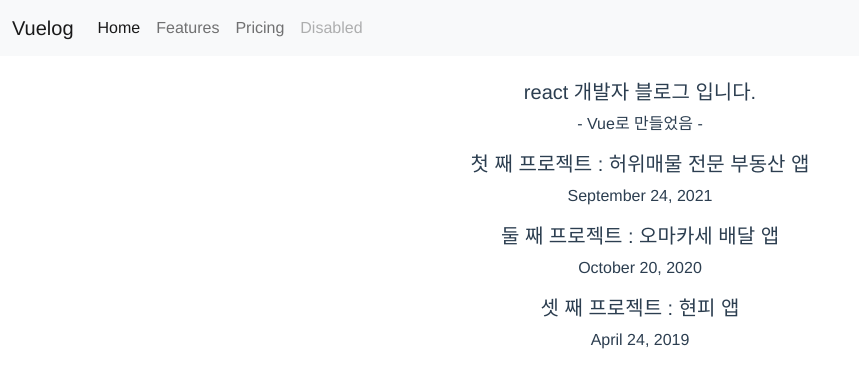
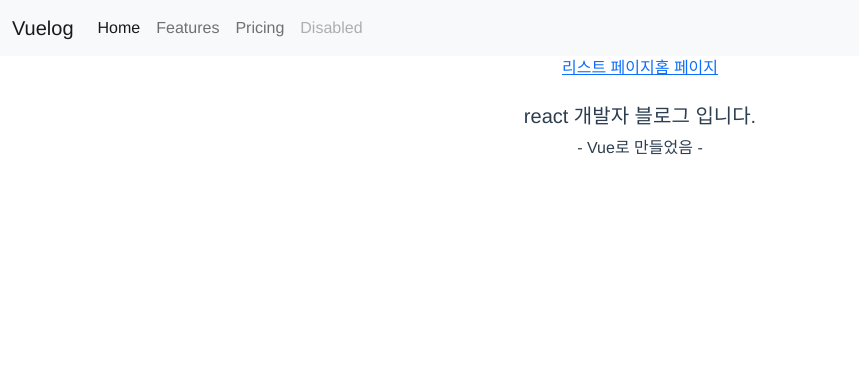
Before and after one commit to tomejake/learn-vue-router, a Vue app: page / in a window 1280 px wide. Shown: the top 388 px of the page, without its empty margins (0-859 px from the left). Built offline with nearby package versions, Linux system fonts and the light colour scheme.

Commit message:
install vue-router and setting

```diff
--- a/package.json
+++ b/package.json
@@ -11,7 +11,8 @@
     "@popperjs/core": "^2.10.2",
     "bootstrap": "^5.0.0-beta3",
     "core-js": "^3.6.5",
-    "vue": "^3.0.0"
+    "vue": "^3.0.0",
+    "vue-router": "^4.0.12"
   },
   "devDependencies": {
     "@vue/cli-plugin-babel": "~4.5.0",
--- a/src/App.vue
+++ b/src/App.vue
@@ -23,15 +23,14 @@
     </div>
   </div>
 </nav>
-<div class="container mt-4">
-  <h5>react 개발자 블로그 입니다.</h5>
-  <p> - Vue로 만들었음 - </p>
-</div>
-<List :blogData='blogData'/>
+<router-link to="/list">리스트 페이지</router-link>
+<router-link to="/">홈 페이지</router-link>
+<router-view :blogData="blogData"></router-view>
+<!-- <List :blogData='blogData'/> -->
 </template>
 
 <script>
-import List from './components/List.vue';
+// import List from './components/List.vue';
 import blog from './assets/blog.js';
 
 export default {
@@ -39,12 +38,11 @@ export default {
   data(){
     return {
       blogData : blog,
-
     }
   }
   ,
   components: {
-    List
+    // List
   }
 }
 </script>
--- /dev/null
+++ b/src/components/Home.vue
@@ -0,0 +1,16 @@
+<template>
+<div class="container mt-4">
+<h5>react 개발자 블로그 입니다.</h5>
+<p> - Vue로 만들었음 - </p>
+</div>
+</template>
+
+<script>
+export default {
+    name : 'Home',
+}
+</script>
+
+<style>
+
+</style>
--- a/src/main.js
+++ b/src/main.js
@@ -2,5 +2,6 @@ import { createApp } from 'vue'
 import App from './App.vue'
 import 'bootstrap'
 import 'bootstrap/dist/css/bootstrap.min.css'
+import router from './router'
 
-createApp(App).mount('#app')
+createApp(App).use(router).mount('#app')
```
Also changed, not shown: src/router.js (added, +21 -0 lines), 1 other file (tests, documents, lock files or other folders).
